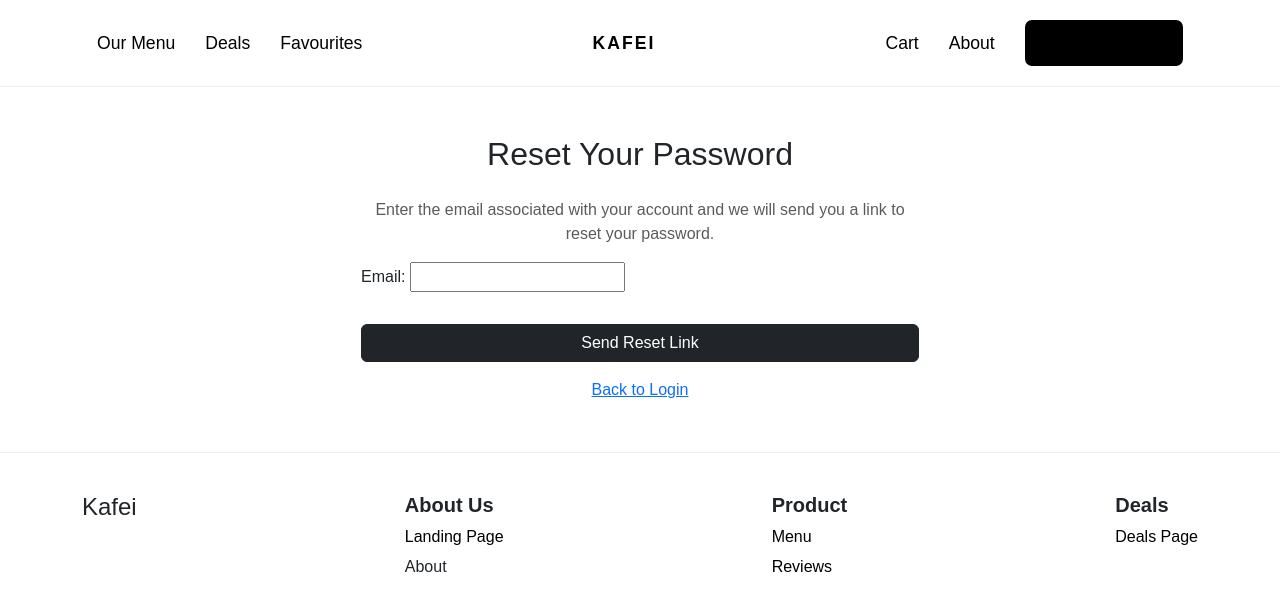
After one commit to MinaKozume/Git-it-done, a Django app: page /accounts/password_reset/ in a window 1280 px wide. The commit adds this page. Shown: the top 611 px of the page. Run offline with Django 5.2, Linux system fonts and the light colour scheme.

```diff
--- a/accounts/templates/accounts/login.html
+++ b/accounts/templates/accounts/login.html
@@ -17,6 +17,10 @@
     <button class="btn btn-dark mt-4 w-100">Login</button>
 </form>
 
+<div class="text-center mt-3">
+    <a href="{% url 'accounts:password_reset' %}">Forgot your password?</a>
+</div>
+
 <p class="mt-3">
     Don't have an account? <a href="{% url 'accounts:signup' %}">Sign up</a>
 </p>
--- /dev/null
+++ b/accounts/templates/registration/password_reset.html
@@ -0,0 +1,23 @@
+{% extends "base.html" %}
+{% load static %}
+
+{% block title %}Reset Password – KAFEI{% endblock %}
+
+{% block content %}
+<div class="col-md-6 mx-auto mt-5 mb-5">
+
+    <h2 class="mb-4 text-center">Reset Your Password</h2>
+    <p class="text-muted text-center">Enter the email associated with your account and we will send you a link to reset your password.</p>
+
+    <form method="POST">
+        {% csrf_token %}
+        {{ form.as_p }}
+
+        <button type="submit" class="btn btn-dark w-100 mt-3">Send Reset Link</button>
+    </form>
+
+    <div class="text-center mt-3">
+        <a href="{% url 'accounts:login' %}">Back to Login</a>
+    </div>
+</div>
+{% endblock %}
--- a/accounts/urls.py
+++ b/accounts/urls.py
@@ -1,6 +1,7 @@
 from django.urls import path
 from . import views
 from django.contrib.auth import views as auth_views
+from django.contrib.auth.views import LogoutView
 
 app_name = "accounts"
 
@@ -9,6 +10,9 @@ urlpatterns = [
     path("signup/", views.signup, name="signup"),
     path("details/", views.account_detail, name="account_detail"),
     path("edit/", views.edit_account, name="edit_account"),
+    path("logout/", LogoutView.as_view(next_page=''), name="logout"),
+    path("delete/", views.delete_account, name="delete_account"),
+
     path("password_change/",
          auth_views.PasswordChangeView.as_view(template_name="registration/password_change.html"),
          name="password_change"),
@@ -17,5 +21,21 @@ urlpatterns = [
          auth_views.PasswordChangeDoneView.as_view(template_name="registration/password_change_done.html"),
          name="password_change_done"),
 
-    path("delete/", views.delete_account, name="delete_account"),
+    path(
+        "password_reset/",
+        auth_views.PasswordResetView.as_view(template_name="registration/password_reset.html"),
+        name="password_reset"),
+
+    path(
+        "password_reset/done/",
+        auth_views.PasswordResetDoneView.as_view(template_name="registration/password_reset_done.html"),
+        name="password_reset_done"),
+
+    path(
+        "reset/<uidb64>/<token>/",auth_views.PasswordResetConfirmView.as_view(template_name="registration/password_reset_confirm.html"),
+        name="password_reset_confirm"),
+
+    path(
+        "reset/done/",auth_views.PasswordResetCompleteView.as_view(template_name="registration/password_reset_complete.html"),
+        name="password_reset_complete"),
 ]
```
Also changed, not shown: accounts/templates/accounts/account_detail.html (+7 -0 lines), accounts/templates/registration/password_reset_complete.html (added, +17 -0 lines), accounts/templates/registration/password_reset_confrim.html (added, +30 -0 lines), accounts/templates/registration/password_reset_done.html (added, +17 -0 lines).
